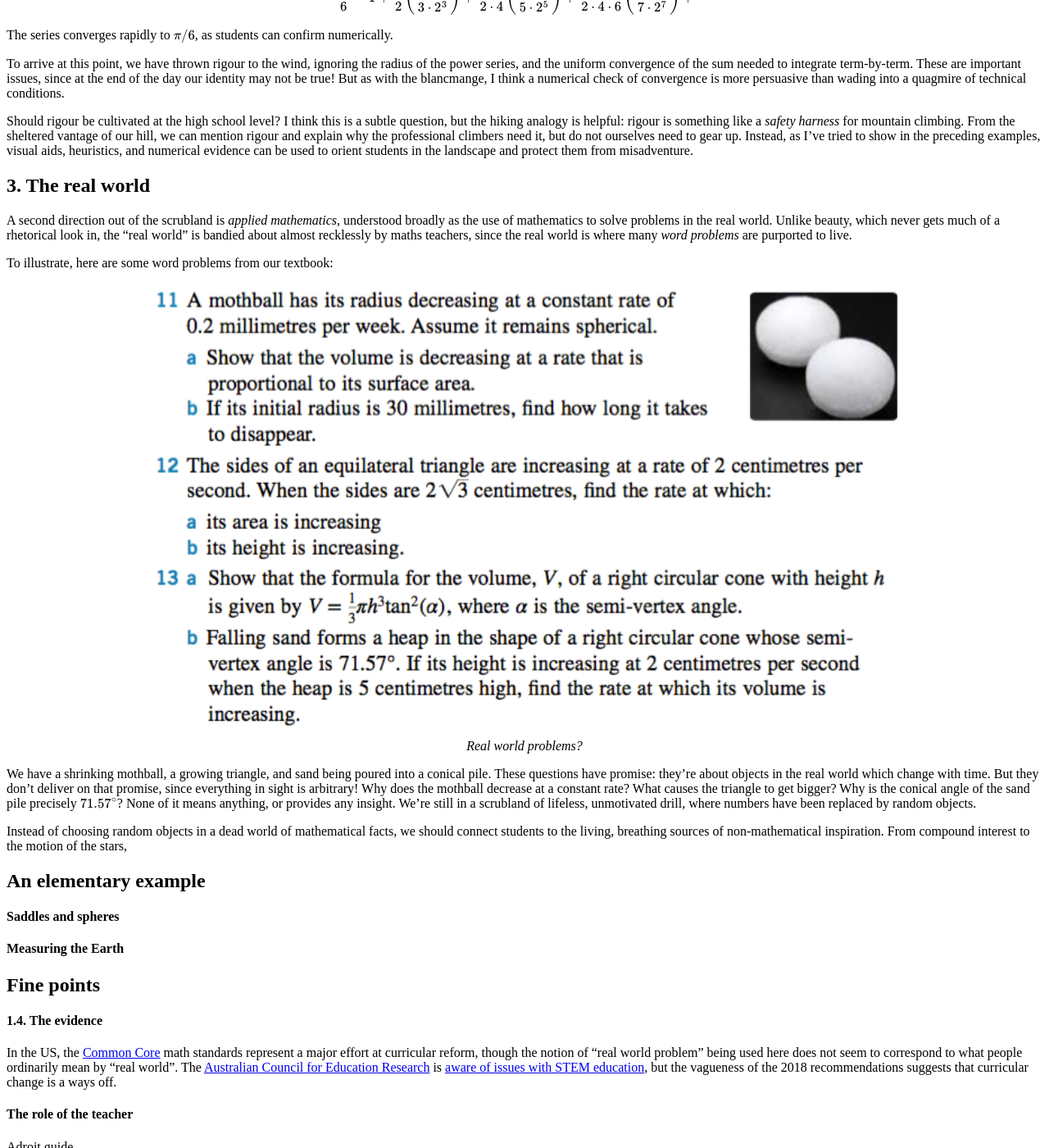
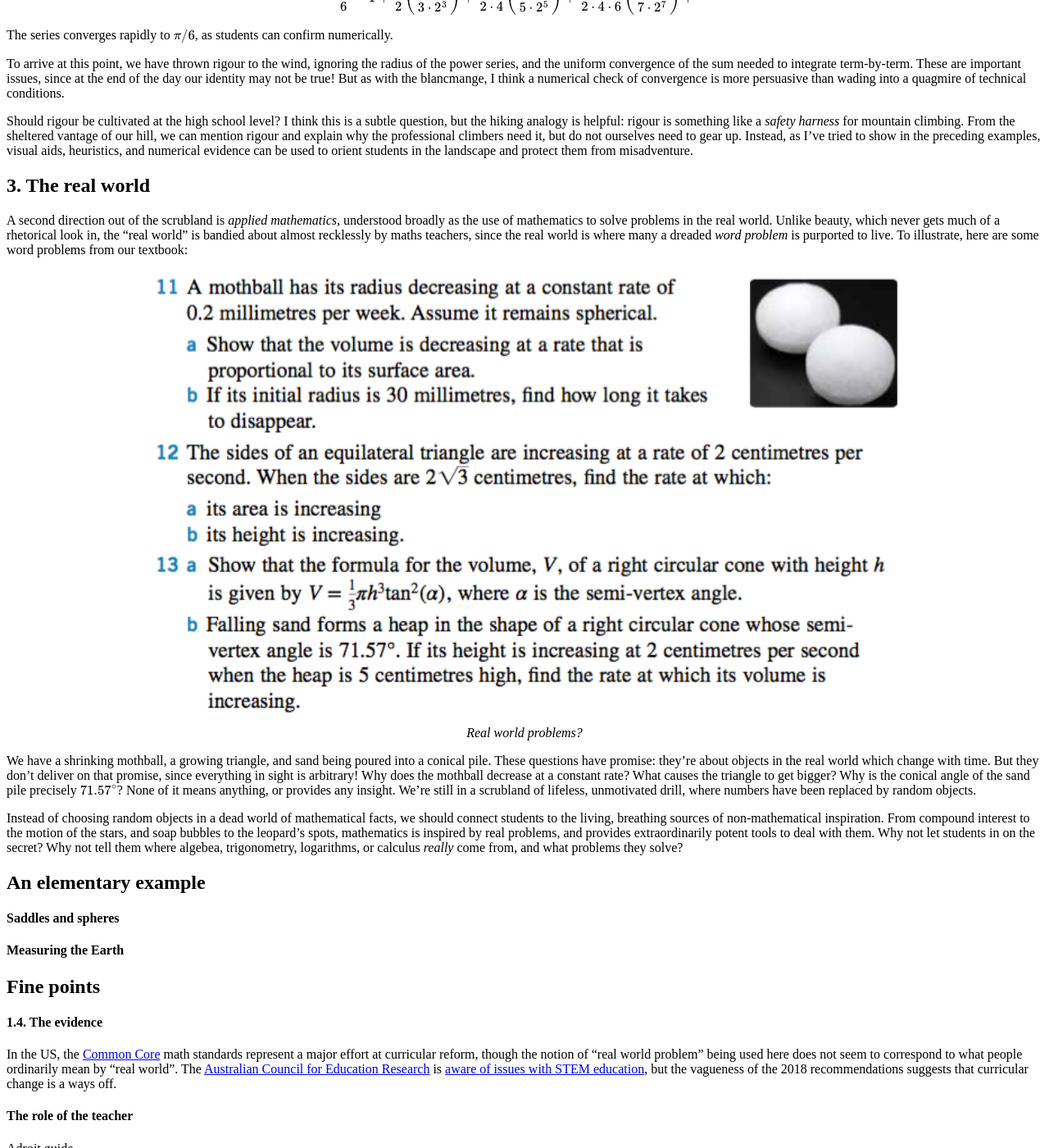
Before and after one commit to hapax/hapax.github.io, a Jekyll site: the page built from assets/teaching.md, in a window 1280 px wide and 1400 px high, scrolled down 12158 px. Shown: the whole window at 82% size. Built offline with Jekyll 4.4.1, drawn with Linux system fonts in a browser that asks for light colours; our own code applies the rules of GitHub Pages for plain Markdown files; formulas are drawn with MathJax 3; a script that is not in the unit is left out.

Commit message:
Update teaching.md

```diff
--- a/assets/teaching.md
+++ b/assets/teaching.md
@@ -650,9 +650,8 @@ understood broadly as the use of mathematics to solve problems in the
 real world.
 Unlike beauty, which never gets much of a rhetorical look in, the
 "real world" is bandied about almost recklessly by maths teachers,
-since the real world is where many *word problems* are purported to
+since the real world is where many a dreaded *word problem* is purported to
 live.
-
 To illustrate, here are some word problems from our textbook:
 
 <figure>
@@ -677,7 +676,13 @@ numbers have been replaced by random objects.
 Instead of choosing random objects in a dead world of mathematical
 facts, we should connect students to the living, breathing sources of
 non-mathematical inspiration.
-From compound interest to the motion of the stars,
+From compound interest to the motion of the stars, and soap bubbles to
+the leopard's spots, mathematics is inspired by real problems, and
+provides extraordinarily potent tools to deal with them.
+Why not let students in on the secret?
+Why not tell them where algebea, trigonometry, logarithms, or calculus
+*really* come from, and what problems they solve?
+
 
 ## An elementary example
 
```
